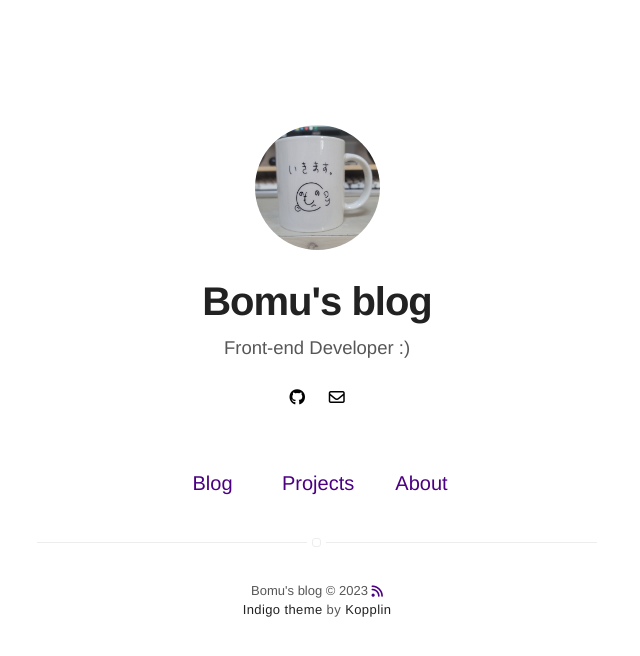
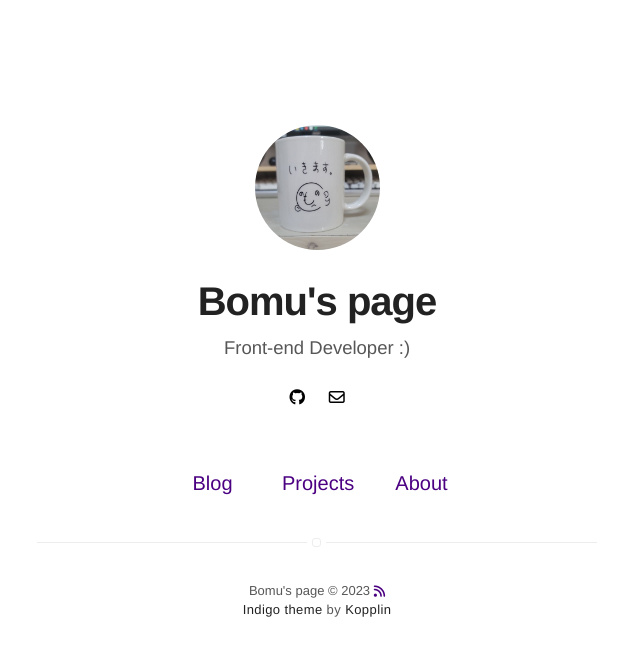
Before and after one commit to devbomu/devbomu.github.io, a Jekyll site: the page built from index.html, in a window 1280 px wide. Shown: the top 656 px of the page, without its empty margins (323-963 px from the left). Built offline with Jekyll 4.4.1, drawn with Linux system fonts in a browser that asks for light colours; nearby versions of some CDN libraries.

Commit message:
Update title and base url

```diff
--- a/_config.yml
+++ b/_config.yml
@@ -1,9 +1,9 @@
 # main text of home
-title: Bomu's blog
+title: Bomu's page
 bio: Front-end Developer :)
 
 # twitter summary info
-description: A blog about my projects, studies, etc.
+description: A page that contains my blog, projects, etc.
 
 # if it's an external image, update below for true
 # better with square images
@@ -20,7 +20,7 @@ resume: false
 resume-external: false
 resume-url: https://google.com/?q=my+resume
 
-url: https://blog.bomu.dev
+url: https://bomu.dev
 # url: https://devbomu.github.io
 # your url: https://USERNAME.github.io
 
```
